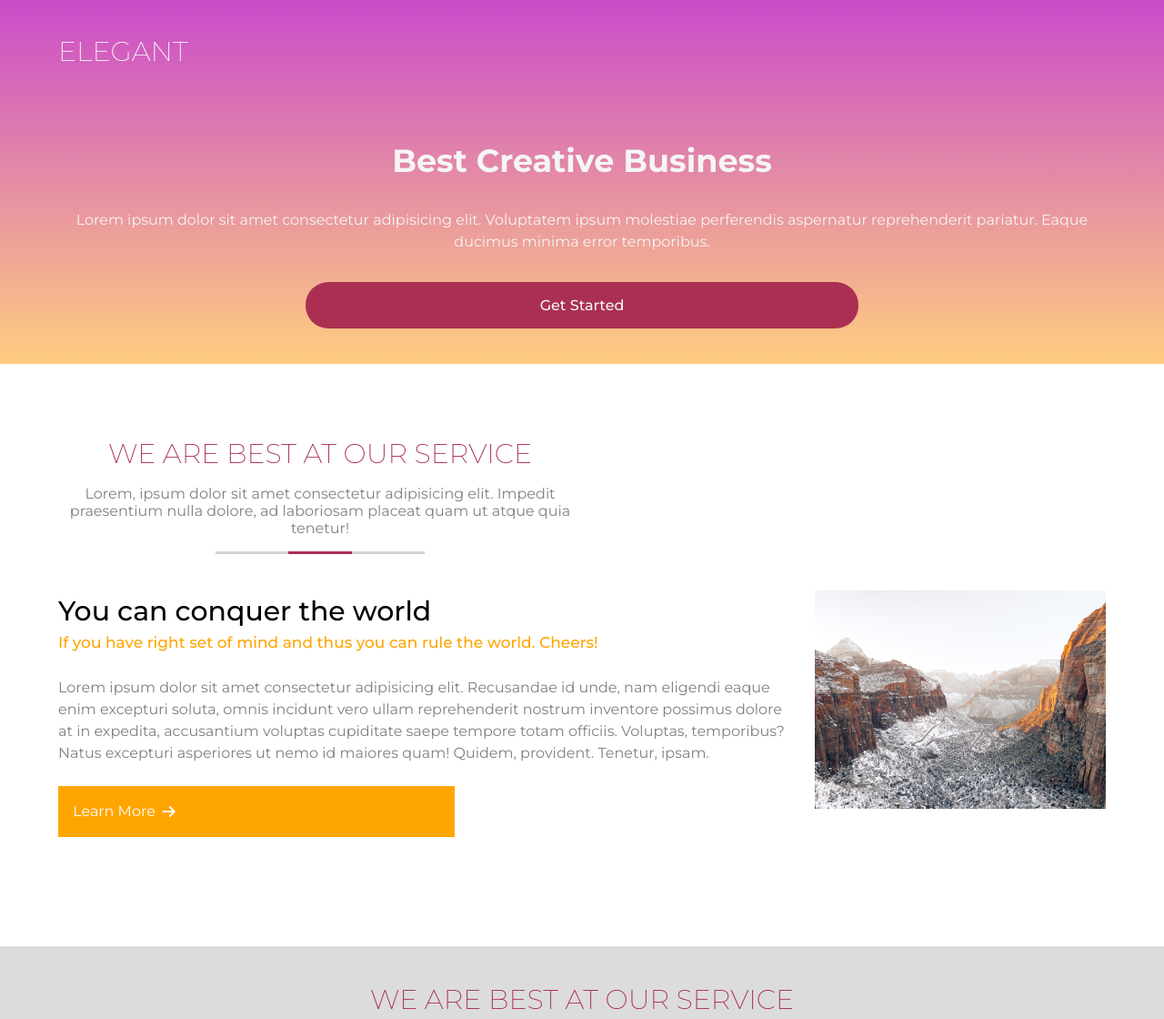
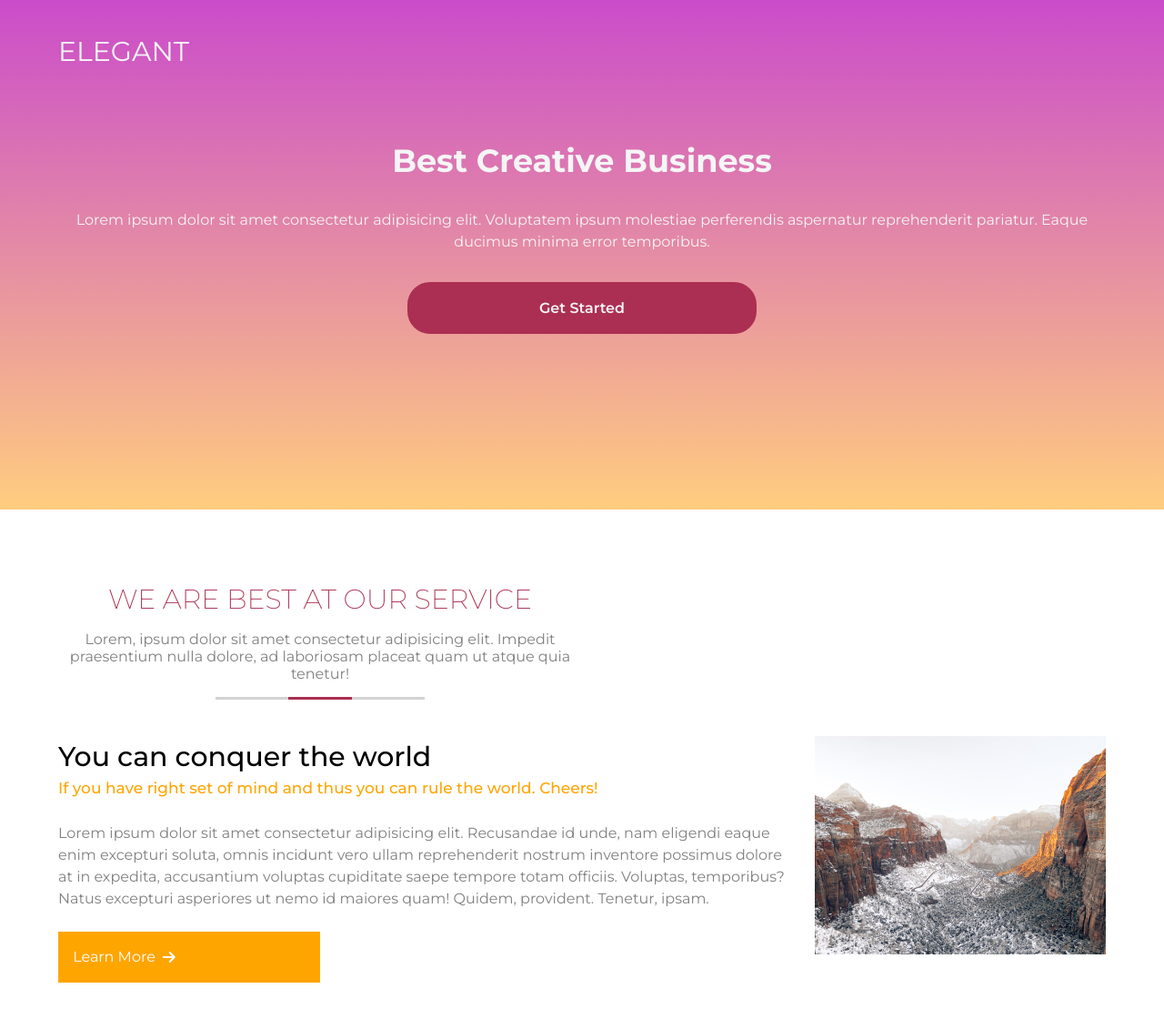
Before and after one commit to seonlim/2023-02-class-01, a plain HTML site: page index.html in a window 1280 px wide. Shown: the top 1120 px of the page at 91% size. Drawn offline with Linux system fonts and the light colour scheme.

Commit message:
Tablet-Dylan: Header CSS is done

```diff
--- a/css/style.css
+++ b/css/style.css
@@ -398,10 +398,74 @@ img {
 /** TABLET **/
 @media (min-width: 600px) {
 
-    .about > figure {
+    /** HEADER **/
+    header {
+        min-height: 70vh;
+    }
 
+    header > article {
+        padding: 5%;
+    }
 
+    header h2 {
+        font-weight: 400;
     }
+
+    header section > [href="#"] {
+        border: 3px solid var(--mainColor);
+        width: 30%;
+        font-weight: 600;
+        transition: .6s;
+    }
+
+    header section > [href="#"]:hover {
+        background-color: white;
+        color: var(--mainColor);
+    }
+
+    /** ABOUT **/
+    .about > article {
+        width: 50%;
+    }
+
+    .about h3 {
+        font-size: 30px;
+        font-weight: 500;
+    }
+
+    .about small {
+        font-size: 17px;
+    }
+
+    .about p {
+        width: 100%;
+        color: gray;
+    }
+
+    .about > section {
+        display: flex;
+    }
+
+    .about figure {
+        display: flex;
+        flex-direction: row-reverse;
+        column-gap: 3vh;
+    }
+
+    .about img {
+        width: 60vw;
+        height: 30vh;
+    }
+
+    .about a {
+        transition: .6s;
+        width: 20vw;
+    }
+
+    .about a:hover {
+        column-gap: 6vw;
+    }
+
     /** SERVICES **/
     .services {
         row-gap: 5vh;
@@ -494,48 +558,6 @@ img {
         cursor: pointer;
     }
 
-    /** ABOUT **/
-    .about > article {
-        width: 50%;
-    }
-
-    .about h3 {
-        font-size: 30px;
-        font-weight: 500;
-    }
-
-    .about small {
-        font-size: 17px;
-    }
-
-    .about p {
-        width: 100%;
-        color: gray;
-    }
-
-    .about > section {
-        display: flex;
-    }
-
-    .about figure {
-        display: flex;
-        flex-direction: row-reverse;
-        column-gap: 3vh;
-    }
-
-    .about img {
-        float: right;
-        width: 60vw;
-        height: 30vh;
-    }
-
-    .about a {
-        transition: .6s;
-    }
-
-    .about a:hover {
-
-    }
 
 
 }
--- a/index.html
+++ b/index.html
@@ -45,7 +45,6 @@
                     <span></span>
                 </h6>
             </article>
-            <section>
             <figure>
                 <img src="/img/pic-01.jpg" alt="Pic-01">
                 <figcaption>
@@ -65,7 +64,6 @@
                     </a>
                 </figcaption>
             </figure>
-            </section>
         </section>
         <!-- SERVICES SECTION -->
         <section class="services" id="services">
```
Lines whose indentation alone changed are shown as unchanged.
